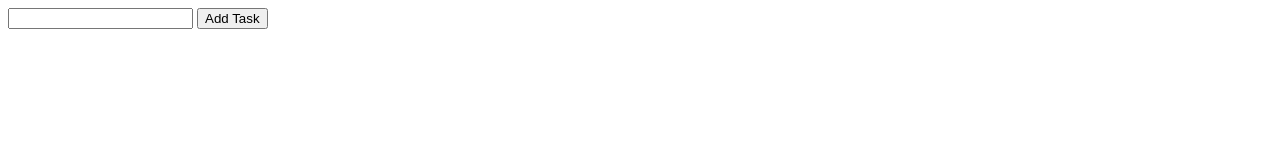
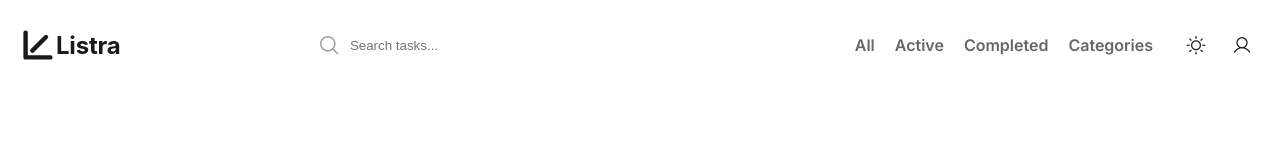
Before and after one commit to Babsmay47/Maybe-Todo-App, a plain HTML site: page index.html in a window 1280 px wide. Drawn offline with nearby package versions, Linux system fonts and the light colour scheme.

Commit message:
refactor: restructure project files and implement theme management functionality

```diff
--- /dev/null
+++ b/Assets/scripts/app.js
@@ -0,0 +1,39 @@
+import ThemeManager from "./theme.js";
+
+let tasks = [];
+
+const newTaskInput = document.querySelector('.js-task-input');
+const newTaskDate = document.querySelector('.js-task-date');
+const addNewTaskBtn = document.querySelector('.js-add-btn');
+
+
+
+function addTask() {
+  const task = {
+    text: newTaskInput.value,
+    date: newTaskDate.value
+  }
+  tasks.unshift(task);
+  console.log(task);
+  renderTasks();
+}
+
+function renderTasks() {
+  let tasksHtml = '';
+  tasks.forEach(task => {
+    tasksHtml += `
+      <div class="task-container">
+        <p class="task-text">${task.text}</p>
+        <p class="date">${task.date}</p>
+      </div>
+    `;
+  });
+
+  document.querySelector('.tasks-container').innerHTML = tasksHtml;
+}
+
+console.log(tasks);
+
+document.addEventListener('DOMContentLoaded', () => {
+  window.themeManager = new ThemeManager();
+});
--- /dev/null
+++ b/Assets/scripts/theme.js
@@ -0,0 +1,66 @@
+export default class ThemeManager {
+  constructor() {
+    this.themeToggle = document.querySelector('.theme-toggle');
+    this.logo = document.querySelector('.logo');
+    this.htmlElement = document.documentElement;
+
+    this.init();
+    this.addListeners();
+  }
+
+  init() {
+    const savedTheme = localStorage.getItem('theme');
+
+    if(savedTheme) {
+      this.setTheme(savedTheme);
+    } else {
+      const prefersDark = window.matchMedia('(prefers-color-scheme: dark)').matches;
+      this.setTheme(prefersDark ? 'dark' : 'light');
+    }
+  }
+
+  addListeners() {
+    if (this.themeToggle) {
+      this.themeToggle.addEventListener('click', () => this.toggleTheme());
+    }
+  }
+
+  /**
+   * Get current theme
+   */
+  getCurrentTheme() {
+    return this.htmlElement.getAttribute('data-theme') || 'light';
+  }
+
+  /**
+   * Set theme to specified value
+   */
+  setTheme(theme) {
+    this.htmlElement.setAttribute('data-theme', theme);
+
+    localStorage.setItem('theme', theme);
+
+    if (this.themeToggle) {
+      this.themeToggle.innerHTML =
+        theme === 'dark'
+          ? '<i class="ph ph-moon"></i>'
+          : '<i class="ph ph-sun"></i>';
+
+      if(theme === 'dark'){
+        this.logo.src = './Assets/images/listra_logo_white.svg';
+      } else {
+        this.logo.src = './Assets/images/listra_wordmark.svg';
+      }
+    }
+
+    window.dispatchEvent(new CustomEvent('themechange', {
+      detail: { theme }
+    }));
+  }
+
+  toggleTheme() {
+    const current = this.getCurrentTheme();
+    const next = current === 'dark' ? 'light' : 'dark';
+    this.setTheme(next);
+  }
+}
--- /dev/null
+++ b/Assets/styles/styles.css
@@ -0,0 +1,225 @@
+*{
+  padding: 0;
+  margin: 0;
+  box-sizing: border-box;
+}
+
+:root{
+  /* COLORS */
+  /* Primary Brand Colors */
+  --primary-blue: #4A5D7C;
+  --primary-blue-light: #5B6F8F;
+
+  /* Accent Colors */
+  --accent-red: #E84545;
+  --accent-yellow: #F5C344;
+  --accent-green: #4ECB71;
+  --accent-orange: #F5A623;
+
+  /* Priority Indicators */
+  --priority-high: #E84545;      /* Red - High priority */
+  --priority-medium: #F5C344;    /* Yellow - Medium priority */
+  --priority-low: #4ECB71;       /* Green - Low priority */
+
+  /* Status Colors */
+  --status-active: #F5A623;      /* Orange - Active status */
+
+  /* Light Mode Colors */
+  --bg-primary-light: #FFFFFF;
+  --bg-secondary-light: #F5F5F5;
+  --bg-tertiary-light: #FAFAFA;
+  --text-primary-light: #1A1A1A;
+  --text-secondary-light: #666666;
+  --text-muted-light: #999999;
+  --border-light: #E0E0E0;
+  --border-subtle-light: #F0F0F0;
+
+  /* Dark Mode Colors */
+  --bg-primary-dark: #1A1D2E;    /* Main background */
+  --bg-secondary-dark: #22253A;  /* Card backgrounds */
+  --bg-tertiary-dark: #2A2D42;   /* Elevated surfaces */
+  --bg-card-dark: #252835;       /* Task cards */
+  --text-primary-dark: #FFFFFF;
+  --text-secondary-dark: #B0B3C1;
+  --text-muted-dark: #6B6E7D;
+  --border-dark: #3A3D52;
+  --border-highlight-dark: #4A4D62;
+
+  /* Category Labels */
+  --label-finance: #8B5CF6;      /* Purple - Finance category */
+  --label-work: #3B82F6;         /* Blue - Work category */
+  --label-personal: #6B7280;     /* Gray - Personal category */
+  --label-medium: #F59E0B;       /* Amber - Medium category */
+
+  /* Interactive States */
+  --hover-light: #F8F9FA;
+  --hover-dark: #2F3247;
+  --active-overlay: rgba(74, 93, 124, 0.1);
+
+  /* Calendar Highlights */
+  --calendar-today: #F5A623;           /* Current day highlight */
+  --calendar-indicator-red: #E84545;   /* High priority tasks */
+  --calendar-indicator-orange: #F5A623; /* Medium priority tasks */
+  --calendar-indicator-green: #4ECB71;  /* Low priority tasks */
+
+  /* Shadows */
+  --shadow-light: rgba(0, 0, 0, 0.1);
+  --shadow-dark: rgba(0, 0, 0, 0.3);
+
+  /* Badge Colors */
+  --badge-count-light: #E5E7EB;  /* Light mode task count */
+  --badge-count-dark: #3A3D52;   /* Dark mode task count */
+
+  /* FONT */
+  /* font-family */
+  --primary-font-family: 'Inter', sans-serif;
+}
+
+/* Theme Application */
+[data-theme="light"] {
+  --bg-primary: var(--bg-primary-light);
+  --bg-secondary: var(--bg-secondary-light);
+  --bg-tertiary: var(--bg-tertiary-light);
+  --text-primary: var(--text-primary-light);
+  --text-primary-opposite: var(--text-primary-dark);
+  --text-secondary: var(--text-secondary-light);
+  --text-muted: var(--text-muted-light);
+  --border: var(--border-light);
+  --hover: var(--hover-light);
+}
+
+[data-theme="dark"] {
+  --bg-primary: var(--bg-primary-dark);
+  --bg-secondary: var(--bg-secondary-dark);
+  --bg-tertiary: var(--bg-tertiary-dark);
+  --text-primary: var(--text-primary-dark);
+  --text-primary-opposite: var(--text-primary-light);
+  --text-secondary: var(--text-secondary-dark);
+  --text-muted: var(--text-muted-dark);
+  --border: var(--border-dark);
+  --hover: var(--hover-dark);
+}
+
+body {
+  font-family: var(--primary-font-family);
+  background: var(--bg-primary);
+  color: var(--text-primary);
+  transition: all 300ms ease;
+}
+
+.card,
+.task-item,
+.button,
+input,
+textarea {
+  transition: all 300ms ease;
+}
+
+ul{
+  list-style: none;
+}
+
+a{
+  color: inherit;
+  text-decoration: none;
+}
+
+.icon{
+  font-size: 1.4rem;
+  color: black;
+}
+
+button{
+  border: none;
+  background: none;
+}
+
+.btn {
+  padding: 10px;
+  color: var(--text-primary);
+}
+
+.btn-secondary {
+  background: transparent;
+}
+
+.icon {
+  background: none;
+  border: none;
+  cursor: pointer;
+  padding: 8px;
+  border-radius: 8px;
+  display: flex;
+  align-items: center;
+  justify-content: center;
+  transition: all 200ms ease;
+  color: var(--text-primary);
+}
+
+.icon .ph{
+  font-size: 20px;
+}
+
+.icon:hover {
+  color: var(--text-primary-opposite);
+  background-color: var(--primary-blue);
+}
+
+nav{
+  padding: 20px;
+  display: flex;
+  align-items: center;
+  justify-content: space-between;
+
+}
+
+.logo {
+  height: 40px;
+  width: auto;
+}
+
+.search-box{
+  position: relative;
+  display: flex;
+  align-items: center;
+}
+
+.search-input{
+  width: 400px;
+  padding: 12px 40px 12px;
+  border: 1px solid var(--border-primary);
+  box-shadow: var(--shadow-card);
+  border-radius: 8px;
+}
+
+.search-box .icon{
+  position: absolute;
+  left: 0;
+  color: var(--text-muted);
+}
+
+.menu-list{
+  display: flex;
+  align-items: center;
+  justify-content: space-between;
+  gap: 10px;
+}
+
+.task-toggle-list{
+  display: flex;
+  align-items: center;
+  background-color: var(--toggle-bg);
+  padding: 5px;
+  border-radius: 10px;
+}
+
+.task-toggle-list li{
+  padding: 10px;
+  border-radius: 10px;
+  font-weight: 600;
+  color: var(--text-secondary);
+}
+
+.task-toggle-list li.active{
+  background-color: var(--toggle-bg-active);
+}
--- a/index.html
+++ b/index.html
@@ -4,12 +4,46 @@
   <meta charset="UTF-8">
   <meta name="viewport" content="width=device-width, initial-scale=1.0">
   <title>Maybes Todo App</title>
-  <link rel="stylesheet" href="/styles/styles.css">
+  <link rel="stylesheet" href="./Assets/styles/styles.css">
+
+  <link rel="shortcut icon" href="./Listra-app-logo.svg" type="image/svg+xml">
+
+  <link rel="preconnect" href="https://fonts.googleapis.com">
+  <link rel="preconnect" href="https://fonts.gstatic.com" crossorigin>
+  <link href="https://fonts.googleapis.com/css2?family=Inter:ital,opsz,wght@0,14..32,100..900;1,14..32,100..900&display=swap" rel="stylesheet">
+
+  <link rel="stylesheet" href="https://cdn.jsdelivr.net/npm/@phosphor-icons/web@2.0.3/src/regular/style.css">
+
+
 </head>
 <body>
-  <input type="text" class="add-task-input">
-  <button>Add Task</button>
 
-  <script src="scripts/app.js"></script>
+  <header class="header">
+    <nav>
+      <img src="./Assets/images/listra_wordmark.svg" class="logo" alt="logo">
+      <div class="search-box">
+        <input type="text" class="search-input" placeholder="Search tasks...">
+        <i class="ph ph-magnifying-glass icon"></i>
+      </div>
+
+      <div class="menu-list">
+        <ul class="task-toggle-list">
+          <li class="task-toggle active">All</li>
+          <li class="task-toggle">Active</li>
+          <li class="task-toggle">Completed</li>
+          <li class="task-toggle">Categories</li>
+        </ul>
+
+        <button class="btn btn-secondary theme-toggle icon" aria-label="theme-toggle">
+          <i class="ph ph-sun sun-icon"></i>
+        </button>
+
+        <button class="user-icon icon">
+          <i class="ph ph-user"></i>
+        </button>
+      </div>
+    </nav>
+  </header>
+  <script src="./Assets/scripts/app.js" type="module"></script>
 </body>
 </html>
--- a/scripts/app.js
+++ /dev/null
@@ -1 +0,0 @@
-let tasks = [];
```
Also changed, not shown: Assets/images/Listra-logo-darkmode.svg (added), Assets/images/Listra-logo-lightmode.svg (added), Assets/images/Listra-symbol.svg (added), Assets/images/listra_logo_white.svg (added), Assets/images/listra_webapp_logo.svg (added), Assets/images/listra_wordmark.svg (added), Assets/images/listra_wordmark_dark.svg (added), Listra-app-logo.svg (added), styles/styles.css (deleted).
